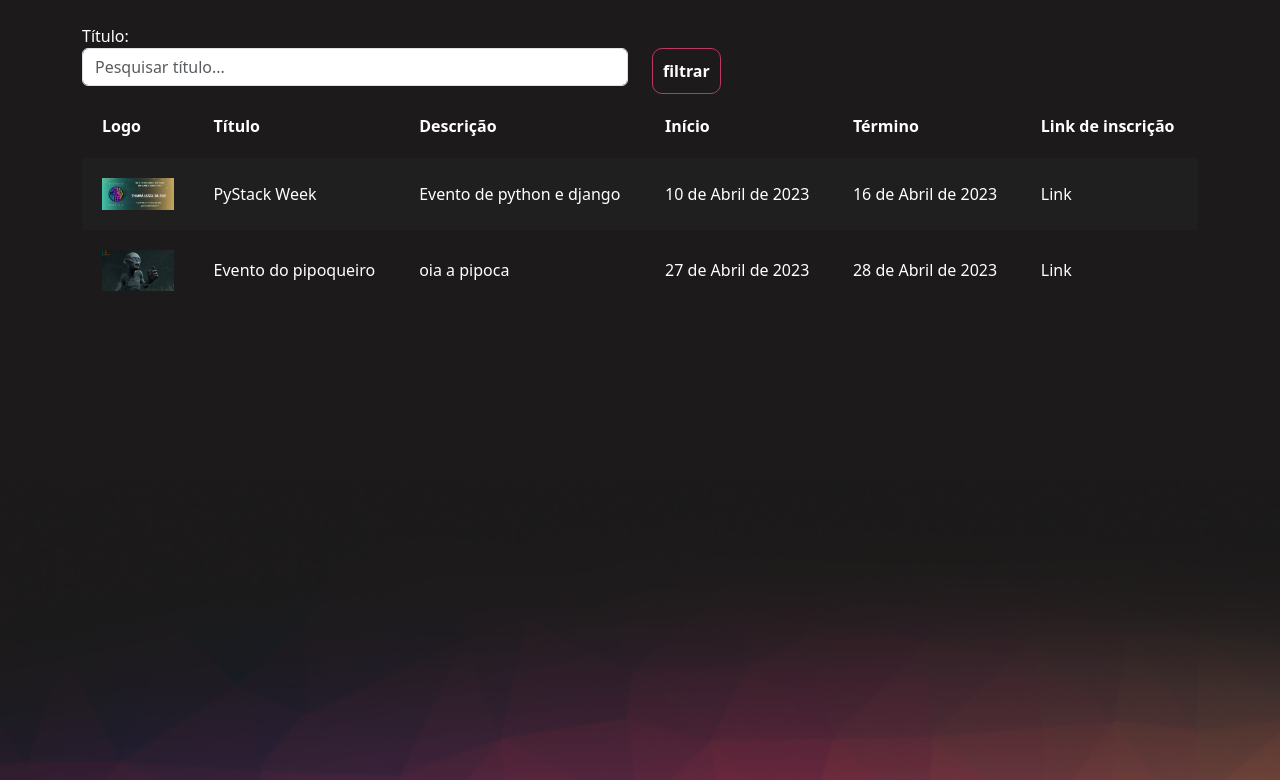
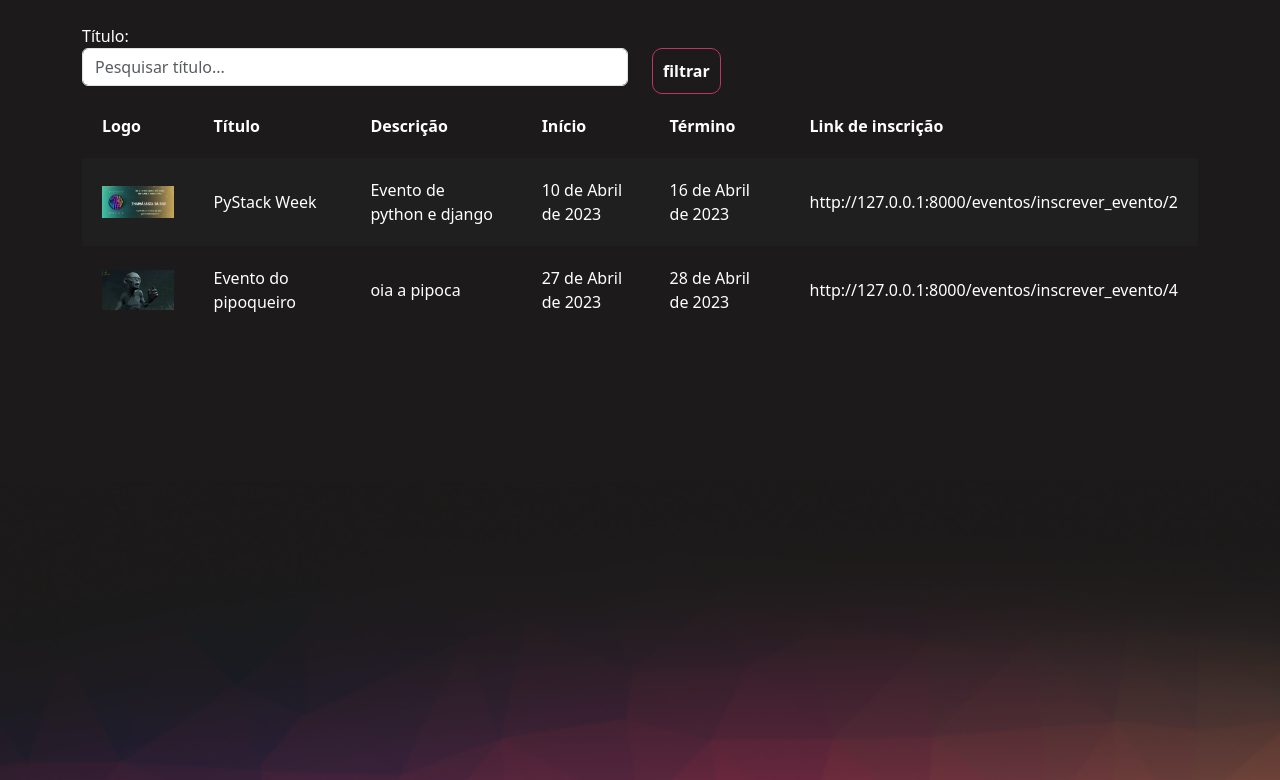
Before and after one commit to TLisrael/Python-PSW-6.0, a Django app: page /eventos/gerenciar_evento/ in a window 1280 px wide. Shown: the part 56-836 px from the top of the page. Run offline with Django 4.2, Linux system fonts and the light colour scheme; a user stored in the database is signed in; data comes from the database, SQL or seed files in the repository.

Commit message:
inscrição de eventos

```diff
--- a/eventos/urls.py
+++ b/eventos/urls.py
@@ -4,4 +4,6 @@ from . import views
 urlpatterns = [
     path('novo_evento/', views.novo_evento, name="novo_evento"),
     path('gerenciar_evento/', views.gerenciar_evento, name="gerenciar_evento"),
+    # URL DINAMICA
+    path('inscrever_evento/<int:id>/', views.inscrever_evento, name="inscrever_evento"),
 ]
--- a/eventos/views.py
+++ b/eventos/views.py
@@ -1,4 +1,4 @@
-from django.shortcuts import redirect, render
+from django.shortcuts import get_object_or_404, redirect, render
 from django.contrib.auth.decorators import login_required
 from django.urls import reverse
 from . models import Evento
@@ -43,13 +43,22 @@ def novo_evento(request):
                              'Evento cadastrado com sucesso')
         return redirect(reverse('novo_evento'))
 
-
+@login_required
 def gerenciar_evento(request):
     if request.method == 'GET':
         eventos = Evento.objects.filter(criador=request.user)
+        # ToDo: Realizar filtro de  data
+
         # Filtro
         nome = request.GET.get('nome')
         if nome:
             # Filtrando caso o nome do evento um valor
             eventos = Evento.objects.filter(nome__contains=nome)
         return render(request, 'gerenciar_evento.html', {'eventos': eventos})
+
+@login_required
+def inscrever_evento(request, id):
+    # Validação do login
+    evento = get_object_or_404(Evento, id=id)
+    if request.method == 'GET':
+        return render(request, 'inscrever_evento.html', {'evento': evento})
--- a/templates/gerenciar_evento.html
+++ b/templates/gerenciar_evento.html
@@ -39,7 +39,7 @@
                 <td>{{evento.descricao}}</td>
                 <td>{{evento.data_inicio}}</td>
                 <td>{{evento.data_termino}}</td>
-                <td>Link</td>
+                <td>http://127.0.0.1:8000/eventos/inscrever_evento/{{evento.id}}</td>
             </tr>
             {% endfor %}
 
```
Also changed, not shown: templates/inscrever_evento.html (added, +28 -0 lines).
